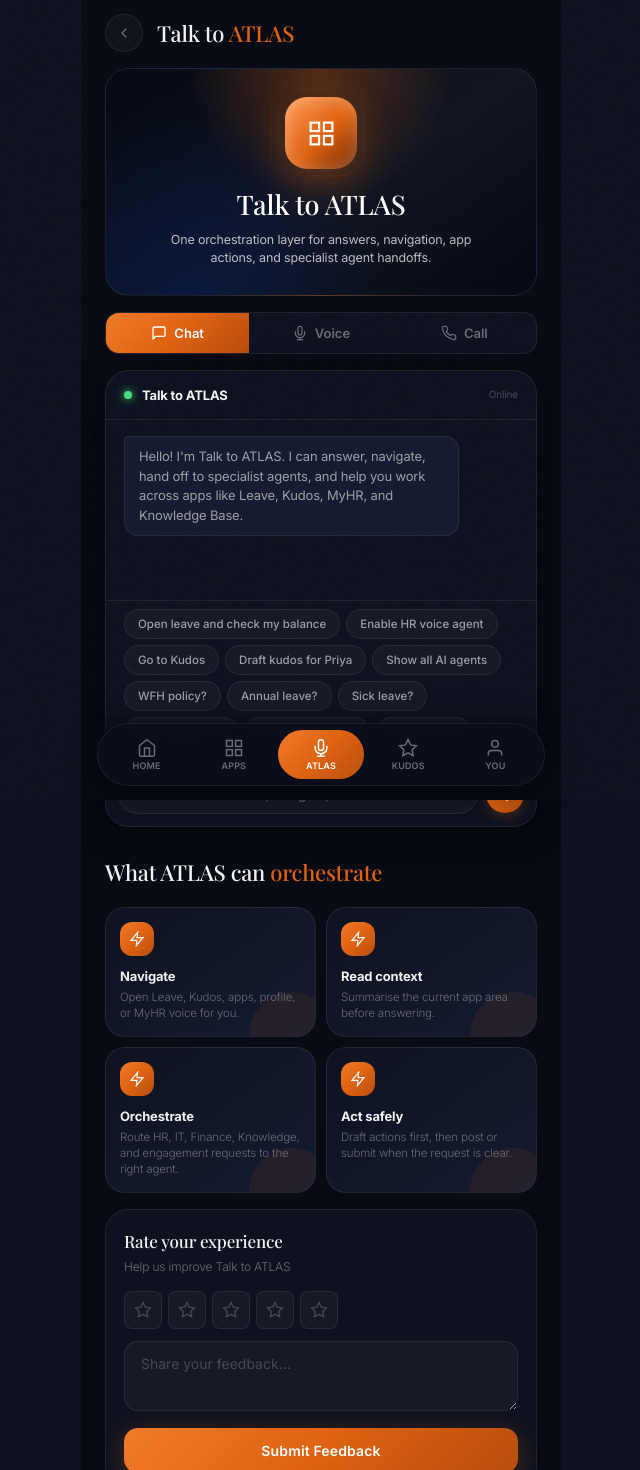
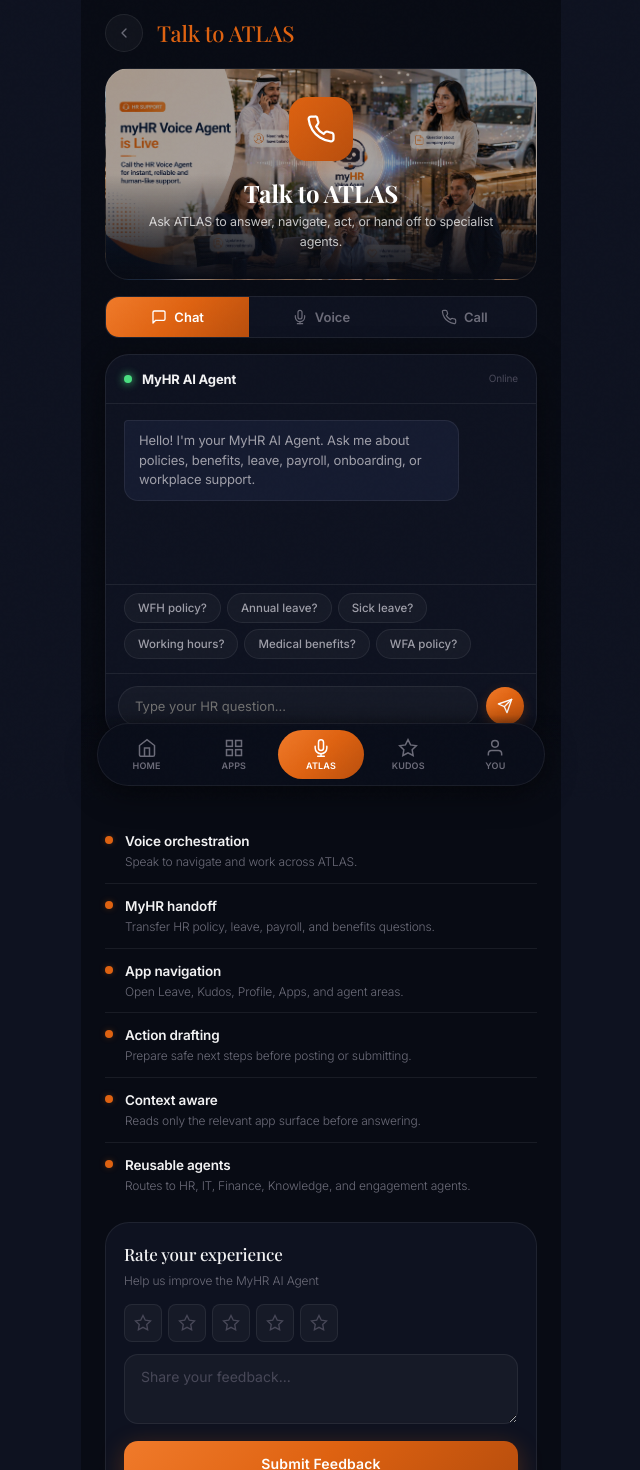
Before and after one commit to neatin-gowda/atg-hub-react, a React (Vite) app: page /app/hr-voice in a window 1280 px wide. Shown: the top 1470 px of the page, without its empty margins (319-959 px from the left). Built offline with nearby package versions, Linux system fonts and the light colour scheme; no server answers; sample sign-in values are in the browser's storage.

Commit message:
Update VoiceAgent.jsx

```diff
--- a/src/pages/VoiceAgent.jsx
+++ b/src/pages/VoiceAgent.jsx
@@ -1,68 +1,22 @@
 import { useState, useRef, useEffect, useCallback } from 'react';
-import { useNavigate } from 'react-router-dom';
+import { useLocation, useNavigate } from 'react-router-dom';
 import { useAuth } from '../context/AuthContext';
 import { useToast } from '../context/ToastContext';
 import { getConfig } from '../config';
 import { ALL_APPS, HR_QA, HR_QUICK_CHIPS } from '../data/registry';
-import { IconChevLeft, IconPhone, IconChat, IconSend, IconStar, IconMic, IconPulse, IconBolt, IconGrid } from '../components/Icons';
+import { IconChevLeft, IconPhone, IconChat, IconSend, IconStar, IconMic, IconPulse } from '../components/Icons';
 
-const welcomeMessage = 'Hello! I\'m Talk to ATLAS. I can answer, navigate, hand off to specialist agents, and help you work across apps like Leave, Kudos, MyHR, and Knowledge Base.';
-
-const ATLAS_CAPABILITIES = [
-  { label: 'Navigate', text: 'Open Leave, Kudos, apps, profile, or MyHR voice for you.' },
-  { label: 'Read context', text: 'Summarise the current app area before answering.' },
-  { label: 'Orchestrate', text: 'Route HR, IT, Finance, Knowledge, and engagement requests to the right agent.' },
-  { label: 'Act safely', text: 'Draft actions first, then post or submit when the request is clear.' },
-];
-
-const ORCHESTRATION_CHIPS = [
-  'Open leave and check my balance',
-  'Enable HR voice agent',
-  'Go to Kudos',
-  'Draft kudos for Priya',
-  'Show all AI agents',
-  ...HR_QUICK_CHIPS,
-];
-
-function resolveAtlasAction(text) {
-  const msg = String(text || '').toLowerCase();
-  const kudosMatch = String(text || '').match(/(?:kudos|recognition|appreciation)\\s+(?:to|for)\\s+([^,]+?)(?:\\s+(?:saying|that|message)\\s+(.+))?$/i);
-  if (kudosMatch) {
-    const recipient = kudosMatch[1].trim();
-    const message = (kudosMatch[2] || '').trim();
-    return {
-      type: 'kudos',
-      recipient,
-      message,
-      shouldPost: /\\b(post|send|submit)\\b/i.test(text) && recipient && message.length >= 10,
-      reply: message
-        ? `Preparing Kudos for ${recipient}. ${/\\b(post|send|submit)\\b/i.test(text) ? 'I will post it now because your request is explicit.' : 'I will open the Kudos screen with the draft ready.'}`
-        : `Opening Kudos for ${recipient}. Add the recognition message, then post it.`,
-    };
-  }
-  if (msg.includes('hr voice') || msg.includes('myhr') || msg.includes('voice agent')) {
-    return { type: 'handoff', agent: 'hr', tab: 'voice', reply: 'Handing you over to the MyHR voice agent. I will tuck ATLAS down and activate HR voice now.' };
-  }
-  if (msg.includes('leave') || msg.includes('pto') || msg.includes('vacation')) {
-    return { type: 'navigate', path: '/leave', reply: 'Opening Leave Management so you can review balances, requests, and approvals.' };
-  }
-  if (msg.includes('kudos') || msg.includes('recognition') || msg.includes('appreciate')) {
-    return { type: 'navigate', path: '/kudos/give', reply: 'Opening Kudos so you can write and post recognition.' };
-  }
-  if (msg.includes('profile')) return { type: 'navigate', path: '/profile', reply: 'Opening your profile.' };
-  if (msg.includes('all app') || msg.includes('apps') || msg.includes('agent list')) return { type: 'navigate', path: '/apps', reply: 'Opening the ATLAS app and agent directory.' };
-  if (msg.includes('home') || msg.includes('dashboard')) return { type: 'navigate', path: '/', reply: 'Taking you back to the ATLAS home dashboard.' };
-  return null;
-}
+const welcomeMessage = 'Hello! I\'m your MyHR AI Agent. Ask me about policies, benefits, leave, payroll, onboarding, or workplace support.';
 
 export default function VoiceAgent() {
   const app = ALL_APPS.find(a => a.id === 'hr-voice');
   const navigate = useNavigate();
+  const { state } = useLocation();
   const { apiFetch } = useAuth();
   const { show } = useToast();
   const cfg = getConfig();
-  const [tab, setTab] = useState('chat');
-  const [messages, setMessages] = useState([{ from: 'bot', text: welcomeMessage }]);
+  const [tab, setTab] = useState(state?.autoStartVoice ? 'voice' : 'chat');
+  const [messages, setMessages] = useState([{ from: 'bot', text: state?.handoffFrom === 'atlas' ? 'ATLAS handed you over to MyHR. I am ready for your HR voice question.' : welcomeMessage }]);
   const [input, setInput] = useState('');
   const [rating, setRating] = useState(0);
   const [feedback, setFeedback] = useState('');
@@ -73,9 +27,7 @@
   const [realtimeProvider, setRealtimeProvider] = useState('fallback');
   const [isListening, setIsListening] = useState(false);
   const [isRealtimeConnected, setIsRealtimeConnected] = useState(false);
-  const [activeAgent, setActiveAgent] = useState('atlas');
-  const [atlasExpanded, setAtlasExpanded] = useState(true);
-  const [pendingVoiceStart, setPendingVoiceStart] = useState(false);
+  const [autoStarted, setAutoStarted] = useState(false);
   const chatRef = useRef(null);
   const messagesRef = useRef(messages);
   const inputRef = useRef(input);
@@ -92,45 +44,25 @@
   useEffect(() => { chatRef.current?.scrollTo(0, chatRef.current.scrollHeight); }, [messages, tab]);
 
   const findAnswer = useCallback((msg) => {
-    const action = resolveAtlasAction(msg);
-    if (action) return action.reply;
     const ml = msg.toLowerCase();
     for (const [q, a] of Object.entries(HR_QA)) {
       const words = q.toLowerCase().replace(/[?]/g, '').split(' ');
       if (words.some(w => w.length > 3 && ml.includes(w))) return a;
     }
-    return 'I can help with HR, navigation, app actions, and specialist agent handoffs. If you want me to act, try “open leave”, “go to kudos”, or “enable HR voice agent”.';
+    return 'I can help with HR policies, leave, payroll, benefits, onboarding, and workplace support. If this needs personal employee data, I will guide you to the right app or HR team.';
   }, []);
 
   const speak = useCallback((text) => {
     if (isRealtimeConnected || !('speechSynthesis' in window) || !text) return;
     window.speechSynthesis.cancel();
     const utterance = new SpeechSynthesisUtterance(text);
-    utterance.rate = 0.96;
-    utterance.pitch = 0.92;
+    utterance.rate = 0.95;
+    utterance.pitch = 0.94;
     utterance.onstart = () => setVoiceState('speaking');
     utterance.onend = () => setVoiceState('ready');
     utterance.onerror = () => setVoiceState('ready');
     window.speechSynthesis.speak(utterance);
   }, [isRealtimeConnected]);
-
-  const applyAtlasAction = useCallback((msg, reply) => {
-    const action = resolveAtlasAction(msg);
-    if (!action) return false;
-    setMessages(prev => [...prev, { from: 'bot', text: reply || action.reply }]);
-    if (action.type === 'handoff') {
-      setActiveAgent(action.agent || 'hr');
-      setAtlasExpanded(false);
-      setTab(action.tab);
-      setPendingVoiceStart(true);
-      return true;
-    }
-    if (action.type === 'navigate') {
-      setTimeout(() => navigate(action.path, action.state ? { state: action.state } : undefined), 650);
-      return true;
-    }
-    return false;
-  }, [navigate]);
 
   const send = useCallback(async (text, options = {}) => {
     const msg = (text ?? inputRef.current).trim();
@@ -140,48 +72,22 @@
     setInput('');
     if (options.voice) setVoiceState('thinking');
 
-    const localAction = resolveAtlasAction(msg);
-    if (localAction) {
-      setTimeout(() => {
-        if (localAction.type === 'kudos') {
-          if (localAction.shouldPost) {
-            apiFetch('/kudos', { method: 'POST', body: { recipient: localAction.recipient, message: localAction.message } })
-              .then(() => {
-                setMessages(prev => [...prev, { from: 'bot', text: `Kudos posted for ${localAction.recipient}.` }]);
-                if (options.voice) speak(`Kudos posted for ${localAction.recipient}.`);
-              })
-              .catch(() => {
-                setMessages(prev => [...prev, { from: 'bot', text: 'I could not post it from here, so I am opening Kudos with the draft ready.' }]);
-                navigate('/kudos/give', { state: { recipient: localAction.recipient, message: localAction.message } });
-              });
-          } else {
-            setMessages(prev => [...prev, { from: 'bot', text: localAction.reply }]);
-            navigate('/kudos/give', { state: { recipient: localAction.recipient, message: localAction.message } });
-          }
-          return;
-        }
-        applyAtlasAction(msg, localAction.reply);
-        if (options.voice) speak(localAction.reply);
-      }, 320);
-      return;
-    }
-
     try {
       const data = await apiFetch('/agents/hr-voice/chat', {
         method: 'POST',
-        body: { message: msg, history, appContext: 'talk-to-atlas' },
+        body: { message: msg, history, appContext: 'myhr-voice-agent' },
       });
       const reply = data?.reply || findAnswer(msg);
-      if (!applyAtlasAction(msg, reply)) setMessages(prev => [...prev, { from: 'bot', text: reply }]);
+      setMessages(prev => [...prev, { from: 'bot', text: reply }]);
       if (options.voice) speak(reply);
-    } catch (err) {
+    } catch {
       const reply = findAnswer(msg);
-      if (!applyAtlasAction(msg, reply)) setMessages(prev => [...prev, { from: 'bot', text: reply }]);
+      setMessages(prev => [...prev, { from: 'bot', text: reply }]);
       if (options.voice) speak(reply);
     } finally {
       if (options.voice && !('speechSynthesis' in window)) setVoiceState('ready');
     }
-  }, [apiFetch, applyAtlasAction, findAnswer, speak]);
+  }, [apiFetch, findAnswer, speak]);
 
   const disconnectRealtime = useCallback(() => {
     dataChannelRef.current?.close?.();
@@ -199,7 +105,7 @@
   const connectRealtime = useCallback(async () => {
     if (!navigator.mediaDevices?.getUserMedia || !window.RTCPeerConnection) return false;
     setVoiceState('connecting');
-    const session = await apiFetch('/agents/hr-voice/realtime-session', { method: 'POST', body: { appContext: activeAgent === 'hr' ? 'myhr-voice-agent' : 'talk-to-atlas' } });
+    const session = await apiFetch('/agents/hr-voice/realtime-session', { method: 'POST', body: { appContext: 'myhr-voice-agent' } });
     const token = session?.client_secret?.value || session?.value;
     const rtcUrl = session?.rtcUrl;
     if (!session?.configured || !token || !rtcUrl) {
@@ -222,7 +128,7 @@
       setIsRealtimeConnected(true);
       setIsListening(true);
       setVoiceState('listening');
-      setVoiceTranscript(activeAgent === 'hr' ? 'MyHR voice agent is live. Ask your HR question.' : 'Azure OpenAI voice session is live. Speak to ATLAS.');
+      setVoiceTranscript('MyHR voice agent is live. Ask your HR question.');
     };
     dc.onmessage = (event) => {
       try {
@@ -245,7 +151,7 @@
       body: offer.sdp,
       headers: { Authorization: `Bearer ${token}`, 'Content-Type': 'application/sdp' },
     });
-    if (!sdpResponse.ok) throw new Error('Could not connect Azure OpenAI voice session.');
+    if (!sdpResponse.ok) throw new Error('Could not connect MyHR voice session.');
     await pc.setRemoteDescription({ type: 'answer', sdp: await sdpResponse.text() });
 
     peerRef.current = pc;
@@ -254,7 +160,7 @@
     setRealtimeReady(true);
     setRealtimeProvider(session.provider || 'azure-openai');
     return true;
-  }, [activeAgent, apiFetch]);
+  }, [apiFetch]);
 
   useEffect(() => () => disconnectRealtime(), [disconnectRealtime]);
 
@@ -304,7 +210,7 @@
       const shouldCancel = stopModeRef.current === 'cancel';
       stopModeRef.current = 'idle';
       if (shouldCancel) {
-        setVoiceTranscript('Voice stopped. Tap the ATLAS mic when you are ready again.');
+        setVoiceTranscript('Voice stopped. Tap the MyHR mic when you are ready again.');
         setVoiceState('ready');
         return;
       }
@@ -331,15 +237,14 @@
       .catch(() => setRealtimeReady(false));
   }, [apiFetch, realtimeReady, tab]);
 
-  const startVoice = async () => {
-    if (activeAgent === 'atlas') setAtlasExpanded(true);
+  const startVoice = useCallback(async () => {
     if (isRealtimeConnected) return;
     if ('speechSynthesis' in window) window.speechSynthesis.cancel();
     setVoiceTranscript('');
     try {
       const connected = await connectRealtime();
       if (connected) return;
-    } catch (err) {
+    } catch {
       setRealtimeReady(false);
       setRealtimeProvider('fallback');
     }
@@ -350,13 +255,13 @@
     }
     try { recognitionRef.current.start(); }
     catch { setVoiceState('listening'); }
-  };
+  }, [connectRealtime, isRealtimeConnected, show, voiceSupported]);
 
   useEffect(() => {
-    if (!pendingVoiceStart || tab !== 'voice') return;
-    setPendingVoiceStart(false);
+    if (!state?.autoStartVoice || autoStarted || tab !== 'voice') return;
+    setAutoStarted(true);
     startVoice();
-  }, [pendingVoiceStart, startVoice, tab]);
+  }, [autoStarted, startVoice, state?.autoStartVoice, tab]);
 
   const stopVoice = () => {
     stopModeRef.current = 'cancel';
@@ -369,20 +274,13 @@
     }
     setIsListening(false);
     setVoiceState('ready');
-    setVoiceTranscript('Voice stopped. Tap the ATLAS mic when you are ready again.');
-  };
-
-  const returnToAtlas = () => {
-    stopVoice();
-    setActiveAgent('atlas');
-    setAtlasExpanded(true);
-    setVoiceTranscript('ATLAS is back in orchestration mode. Ask me to navigate, answer, or hand off again.');
+    setVoiceTranscript('Voice stopped. Tap the MyHR mic when you are ready again.');
   };
 
   const submitFeedback = async () => {
     if (!rating) { show('Please tap a star rating', 'error'); return; }
     try {
-      await apiFetch('/feedback', { method: 'POST', body: { text: `[Talk to ATLAS] ${rating}/5. ${feedback}`, rating, agent: 'talk-to-atlas' } });
+      await apiFetch('/feedback', { method: 'POST', body: { text: `[MyHR Voice Agent] ${rating}/5. ${feedback}`, rating, agent: 'hr-voice' } });
       show('Thank you for your feedback', 'success');
       setRating(0); setFeedback('');
     } catch { show('Could not submit', 'error'); }
@@ -392,7 +290,7 @@
     <div className={`voice-chat ${compact ? 'compact' : ''}`}>
       <div className="ch">
         <div className="status-dot" />
-        <div className="nm">Talk to ATLAS</div>
+        <div className="nm">MyHR AI Agent</div>
         <div className="tg">{voiceState === 'thinking' ? 'Thinking' : isRealtimeConnected ? 'Realtime' : 'Online'}</div>
       </div>
       <div className="chat-msgs" ref={chatRef}>
@@ -400,11 +298,11 @@
       </div>
       {!compact && (
         <div className="qq-chips">
-          {ORCHESTRATION_CHIPS.map(q => <button key={q} className="qq" onClick={() => send(q)}>{q}</button>)}
+          {HR_QUICK_CHIPS.map(q => <button key={q} className="qq" onClick={() => send(q)}>{q}</button>)}
         </div>
       )}
       <div className="chat-bar">
-        <input placeholder="Ask ATLAS to answer, navigate, or hand off..." value={input} onChange={e => setInput(e.target.value)} onKeyDown={e => e.key === 'Enter' && send()} />
+        <input placeholder="Type your HR question..." value={input} onChange={e => setInput(e.target.value)} onKeyDown={e => e.key === 'Enter' && send()} />
         <button className="send-btn" onClick={() => send()}><IconSend /></button>
       </div>
     </div>
@@ -416,13 +314,15 @@
     <div className="page-enter"><div className="content">
       <div className="subh">
         <button className="back-btn" onClick={() => navigate(-1)}><IconChevLeft /></button>
-        <h1>Talk to <em>ATLAS</em></h1>
+        <h1><em>{app.name}</em></h1>
       </div>
 
-      <div className="voice-hero atlas-voice-hero">
-        <div className="atlas-core"><IconGrid /><span /><span /></div>
-        <h2>Talk to ATLAS</h2>
-        <p>One orchestration layer for answers, navigation, app actions, and specialist agent handoffs.</p>
+      <div className="voice-hero" style={{ background: `linear-gradient(0deg,var(--bg) 0%,rgba(0,0,0,.35) 50%),url('${app.img}') center/cover` }}>
+        <div className="av av-lg ic-voice" style={{ width: 64, height: 64, borderRadius: 18, margin: '0 auto 14px', boxShadow: '0 8px 28px rgba(222,98,17,.35)' }}>
+          <IconPhone width="30" height="30" />
+        </div>
+        <h2 style={{ color: '#fff', fontFamily: 'var(--fd)', fontSize: 24 }}>{app.name}</h2>
+        <p style={{ color: 'rgba(255,255,255,.75)', fontSize: 12.5 }}>{app.tagline}</p>
       </div>
 
       <div className="voice-tabs">
@@ -435,21 +335,20 @@
 
       {tab === 'voice' && (
         <div className="voice-live-wrap">
-          <div className={`voice-live-card atlas-live-card ${atlasExpanded ? 'is-expanded' : 'is-docked'} ${activeAgent === 'hr' ? 'agent-hr' : 'agent-atlas'}`}>
+          <div className="voice-live-card atlas-live-card agent-hr">
             <div className="atlas-liquid-field" aria-hidden="true"><span /><span /><span /></div>
-            <button className={`voice-orb atlas-orb ${isListening ? 'is-listening' : ''} ${voiceState === 'speaking' ? 'is-speaking' : ''} ${voiceState === 'thinking' || voiceState === 'connecting' ? 'is-thinking' : ''}`} onClick={isListening || isRealtimeConnected ? stopVoice : startVoice} aria-label="Start or stop Talk to ATLAS voice">
+            <button className={`voice-orb atlas-orb ${isListening ? 'is-listening' : ''} ${voiceState === 'speaking' ? 'is-speaking' : ''} ${voiceState === 'thinking' || voiceState === 'connecting' ? 'is-thinking' : ''}`} onClick={isListening || isRealtimeConnected ? stopVoice : startVoice} aria-label="Start or stop MyHR voice">
               <IconMic />
               <i /><i /><i /><b /><b /><em /><em />
             </button>
-            <div className="voice-kicker"><IconPulse /> {activeAgent === 'hr' ? 'MyHR voice agent active' : realtimeProvider === 'azure-openai' ? 'Azure OpenAI realtime' : 'ATLAS voice orchestration'}</div>
-            <h3>{activeAgent === 'hr' ? (voiceState === 'listening' ? 'MyHR is listening' : voiceState === 'thinking' ? 'MyHR is checking policy context' : voiceState === 'connecting' ? 'Connecting MyHR voice' : 'MyHR voice handoff') : voiceState === 'connecting' ? 'Connecting to Azure voice' : voiceState === 'listening' ? 'ATLAS is actively listening' : voiceState === 'thinking' ? 'Routing to the right agent' : voiceState === 'speaking' ? 'ATLAS is responding' : 'Tap the floating ATLAS mic'}</h3>
-            <p>{activeAgent === 'hr' ? 'ATLAS is minimized. Continue your HR voice conversation, then end the call when you are done.' : 'Speak naturally: “open leave”, “go to kudos”, “enable HR voice agent”, or ask a policy question.'}</p>
-            <div className="voice-transcript">{voiceTranscript || 'Try: “Talk to ATLAS, open Leave and check my balance.”'}</div>
+            <div className="voice-kicker"><IconPulse /> {realtimeProvider === 'azure-openai' ? 'Azure OpenAI realtime' : 'MyHR voice agent'}</div>
+            <h3>{voiceState === 'connecting' ? 'Connecting MyHR voice' : voiceState === 'listening' ? 'MyHR is listening' : voiceState === 'thinking' ? 'Checking HR context' : voiceState === 'speaking' ? 'MyHR is responding' : 'Tap the MyHR mic'}</h3>
+            <p>Ask about policies, leave, payroll, benefits, onboarding, or workplace support.</p>
+            <div className="voice-transcript">{voiceTranscript || 'Try: “What is the annual leave policy?”'}</div>
             <div className="voice-actions">
               <button className="btn btn-brand" onClick={startVoice} disabled={isListening || isRealtimeConnected}>{isListening || isRealtimeConnected ? 'Listening...' : 'Start voice'}</button>
-              <button className="btn btn-outline" onClick={stopVoice}>Stop</button>
+              <button className="btn btn-outline" onClick={stopVoice}>End call</button>
             </div>
-            {activeAgent === 'hr' && <button className="atlas-return" onClick={returnToAtlas}>Return to ATLAS orchestration</button>}
             <div className={`voice-support ${voiceSupported || realtimeReady ? 'ok' : 'warn'}`}>
               {realtimeReady ? `${realtimeProvider} configured` : 'Browser voice fallback'} · {isRealtimeConnected ? 'Live session active' : 'Ready'}
             </div>
@@ -466,16 +365,16 @@
         </div>
       )}
 
-      <div className="sh" style={{ padding: '0 24px 4px' }}><h2>What ATLAS can <em>orchestrate</em></h2></div>
-      <div className="atlas-cap-grid">
-        {ATLAS_CAPABILITIES.map((item) => (
-          <div className="atlas-cap" key={item.label}><div><IconBolt /></div><strong>{item.label}</strong><span>{item.text}</span></div>
+      <div className="sh" style={{ padding: '0 24px 4px' }}><h2>What you can <em>ask</em></h2></div>
+      <div className="voice-caps">
+        {app.features.map((f, i) => (
+          <div className="vc" key={i}><div className="vdot" /><div><div className="vt">{f.t}</div><div className="vd">{f.d}</div></div></div>
         ))}
       </div>
 
       <div className="voice-fb">
         <h4>Rate your experience</h4>
-        <div className="vfs">Help us improve Talk to ATLAS</div>
+        <div className="vfs">Help us improve the MyHR AI Agent</div>
         <div className="stars">
           {[1,2,3,4,5].map(n => (
             <div key={n} className={`star ${n <= rating ? 'on' : ''}`} onClick={() => setRating(n)}>
```
